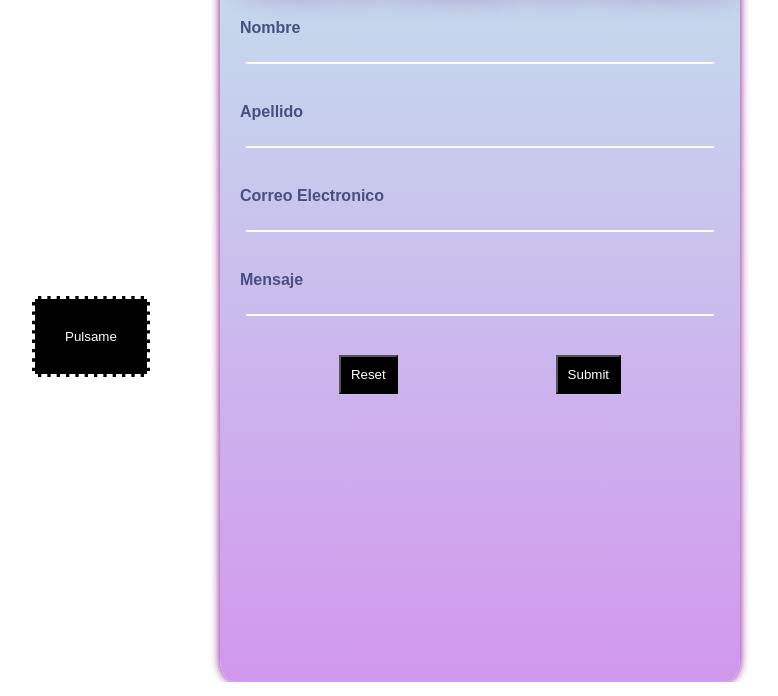
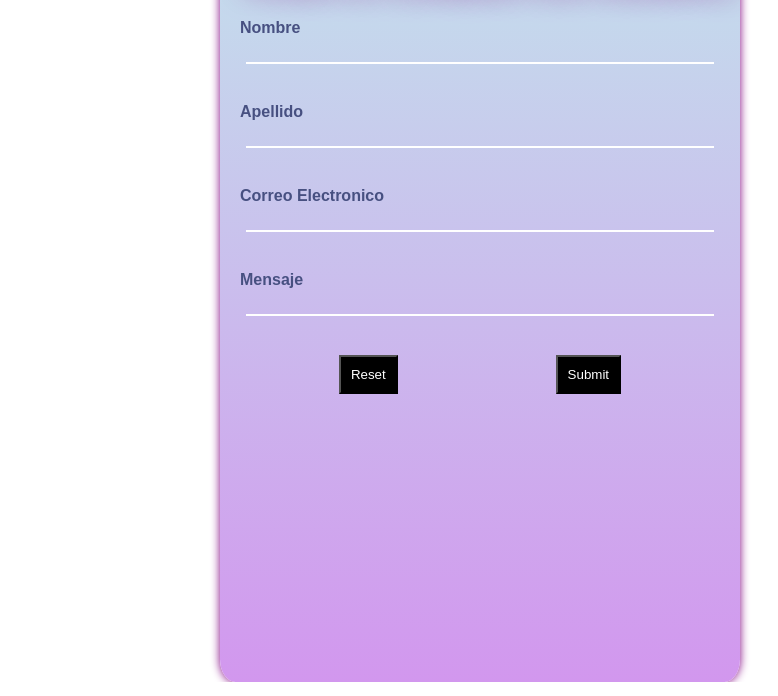
Before and after one commit to Jose001R/Contactenos, a plain HTML site: page index.html in a window 1280 px wide. Shown: the part 104-800 px from the top of the page, without its empty margins (160-938 px from the left). Drawn offline with Linux system fonts and the light colour scheme.

Commit message:
Update index.html

```diff
--- a/index.html
+++ b/index.html
@@ -24,7 +24,6 @@
 			</div>
 		</form>
 	</div>
-	<button class="enviar">Pulsame</button>
 	<script href="main.js"></script>
 </body>
 </html>
```
